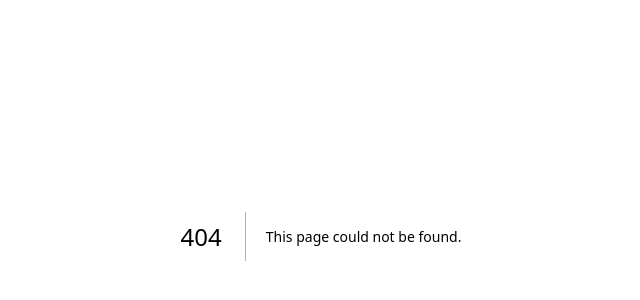
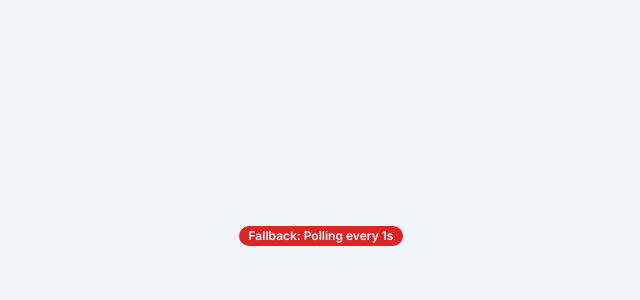
Before and after one commit to rmsoft-insu/science-sandbox, a Next.js app: page /chats in a window 1280 px wide. Before the commit this address had no page. Shown: the part 164-464 px from the top of the page, without its empty margins (319-959 px from the left). Built offline with nearby package versions, Linux system fonts and the light colour scheme; no server answers.

Commit message:
소켓 연결상태 표시

```diff
--- /dev/null
+++ b/app/(example)/chats/_components/main.tsx
@@ -0,0 +1,11 @@
+import { SocketIndicator } from "./socket-indicator";
+
+export const MainComponent = () => {
+  return (
+    <>
+      <div className="flex h-full items-center justify-center">
+        <SocketIndicator />
+      </div>
+    </>
+  );
+};
--- /dev/null
+++ b/app/(example)/chats/_components/socket-indicator.tsx
@@ -0,0 +1,27 @@
+"use client";
+
+import { Badge } from "@/components/ui/badge";
+import { useSocket } from "./socket-provider";
+
+export const SocketIndicator = () => {
+  const { isConnected } = useSocket();
+
+  if (!isConnected) {
+    return (
+      <Badge variant="outline" className="border-none bg-red-600 text-white">
+        Fallback: Polling every 1s
+      </Badge>
+    );
+  }
+
+  return (
+    <>
+      <Badge
+        variant="outline"
+        className="border-none bg-emerald-600 text-white"
+      >
+        Live:Real-ime updates
+      </Badge>
+    </>
+  );
+};
--- /dev/null
+++ b/app/(example)/chats/_components/socket-provider.tsx
@@ -0,0 +1,54 @@
+"use client";
+
+import { createContext, useContext, useEffect, useState } from "react";
+import { io as clientIO, Socket } from "socket.io-client";
+
+type SocketContextType = {
+  socket: any | null;
+  isConnected: boolean;
+};
+
+type ProviderProps = {
+  children: React.ReactNode;
+};
+
+const SocketContext = createContext<SocketContextType>({
+  socket: null,
+  isConnected: false,
+});
+
+export const useSocket = () => {
+  return useContext(SocketContext);
+};
+
+export const SocketProvider = ({ children }: ProviderProps) => {
+  const [socket, setSocket] = useState<Socket>();
+  const [isConnected, setIsConnected] = useState(false);
+
+  useEffect(() => {
+    const socketInstance = clientIO(process.env.NEXT_PUBLIC_SITE_URL!, {
+      path: "/api/socket/io",
+      addTrailingSlash: false,
+    });
+
+    socketInstance.on("connect", () => {
+      setIsConnected(true);
+    });
+
+    socketInstance.on("disconnect", () => {
+      setIsConnected(false);
+    });
+
+    setSocket(socketInstance);
+
+    return () => {
+      socketInstance.disconnect();
+    };
+  }, []);
+
+  return (
+    <SocketContext.Provider value={{ socket, isConnected }}>
+      {children}
+    </SocketContext.Provider>
+  );
+};
--- /dev/null
+++ b/app/(example)/chats/page.tsx
@@ -0,0 +1,11 @@
+import { MainComponent } from "./_components/main";
+
+const ChatPage = () => {
+  return (
+    <div className="h-full bg-slate-100">
+      <MainComponent />
+    </div>
+  );
+};
+
+export default ChatPage;
--- /dev/null
+++ b/app/(example)/chats/types.ts
@@ -0,0 +1,11 @@
+import { NextApiResponse } from "next";
+import { Server as NetServer, Socket } from "net";
+import { Server as SocketIOServer } from "socket.io";
+
+export type NextApiResponseServerIo = NextApiResponse & {
+  socket: Socket & {
+    server: NetServer & {
+      io: SocketIOServer;
+    };
+  };
+};
--- a/app/layout.tsx
+++ b/app/layout.tsx
@@ -2,6 +2,7 @@ import type { Metadata } from "next";
 import { Inter } from "next/font/google";
 import "./globals.css";
 import QueryProvider from "@/providers/query-provider";
+import { SocketProvider } from "./(example)/chats/_components/socket-provider";
 
 const inter = Inter({ subsets: ["latin"] });
 
@@ -18,7 +19,9 @@ export default function RootLayout({
   return (
     <html lang="ko">
       <body className={inter.className}>
-        <QueryProvider>{children}</QueryProvider>
+        <SocketProvider>
+          <QueryProvider>{children}</QueryProvider>
+        </SocketProvider>
       </body>
     </html>
   );
--- /dev/null
+++ b/components/ui/badge.tsx
@@ -0,0 +1,36 @@
+import * as React from "react"
+import { cva, type VariantProps } from "class-variance-authority"
+
+import { cn } from "@/lib/utils"
+
+const badgeVariants = cva(
+  "inline-flex items-center rounded-full border px-2.5 py-0.5 text-xs font-semibold transition-colors focus:outline-none focus:ring-2 focus:ring-ring focus:ring-offset-2",
+  {
+    variants: {
+      variant: {
+        default:
+          "border-transparent bg-primary text-primary-foreground hover:bg-primary/80",
+        secondary:
+          "border-transparent bg-secondary text-secondary-foreground hover:bg-secondary/80",
+        destructive:
+          "border-transparent bg-destructive text-destructive-foreground hover:bg-destructive/80",
+        outline: "text-foreground",
+      },
+    },
+    defaultVariants: {
+      variant: "default",
+    },
+  }
+)
+
+export interface BadgeProps
+  extends React.HTMLAttributes<HTMLDivElement>,
+    VariantProps<typeof badgeVariants> {}
+
+function Badge({ className, variant, ...props }: BadgeProps) {
+  return (
+    <div className={cn(badgeVariants({ variant }), className)} {...props} />
+  )
+}
+
+export { Badge, badgeVariants }
--- a/package.json
+++ b/package.json
@@ -17,6 +17,8 @@
     "next": "14.2.4",
     "react": "^18",
     "react-dom": "^18",
+    "socket.io": "^4.7.5",
+    "socket.io-client": "^4.7.5",
     "tailwind-merge": "^2.3.0",
     "tailwindcss-animate": "^1.0.7",
     "zustand": "^4.5.2"
--- /dev/null
+++ b/pages/api/socket/io.ts
@@ -0,0 +1,29 @@
+import { Server as NetServer } from "http";
+import { NextApiRequest } from "next";
+import { Server as ServerIO } from "socket.io";
+
+import { NextApiResponseServerIo } from "@/app/(example)/chats/types";
+
+export const config = {
+  api: {
+    bodyParse: false,
+  },
+};
+
+const ioHandler = (
+  request: NextApiRequest,
+  response: NextApiResponseServerIo,
+) => {
+  if (!response.socket.server.io) {
+    const path = "/api/socket/io";
+    const httpServer: NetServer = response.socket.server as any;
+    const io = new ServerIO(httpServer, {
+      path,
+      addTrailingSlash: false,
+    });
+    response.socket.server.io = io;
+  }
+  response.end();
+};
+
+export default ioHandler;
```
Also changed, not shown: 1 other file (tests, documents, lock files or other folders).
